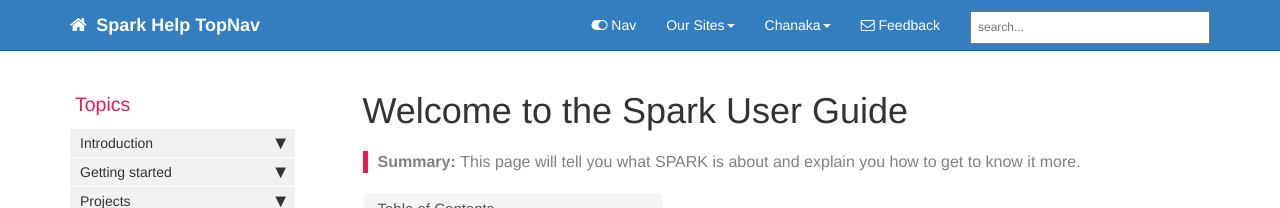
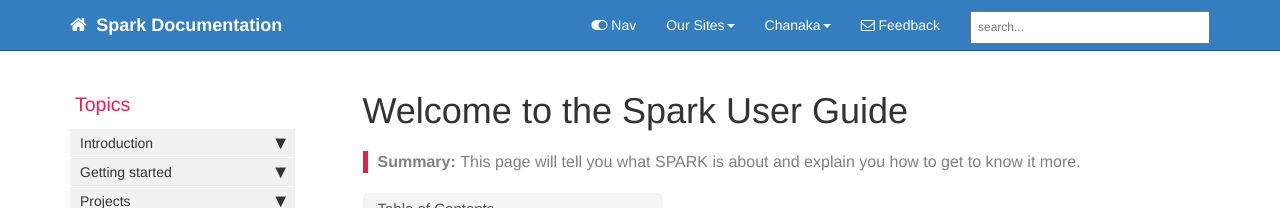
Before and after one commit to chanakavp/FTD-Chanaka, a Jekyll site: the page built from index.md, in a window 1280 px wide and 900 px high. Shown: the top 208 px of the window. Built offline with Jekyll 4.4.1, drawn with Linux system fonts in a browser that asks for light colours; comment, search, counter and statistics services are not loaded.

Commit message:
Updated config

```diff
--- a/_config.yml
+++ b/_config.yml
@@ -3,10 +3,10 @@ repository: tomjoht/documentation-theme-jekyll
 output: web
 # this property is useful for conditional filtering of content that is separate from the PDF.
 
-topnav_title: Spark Help TopNav
+topnav_title: Spark Documentation
 # this appears on the top navigation bar next to the home button
 
-site_title: Fortude Spark Help Title
+site_title: Spark Documentation
 # this appears in the html browser tab for the site title (seen mostly by search engines, not users)
 
 company_name: Fortude
```
